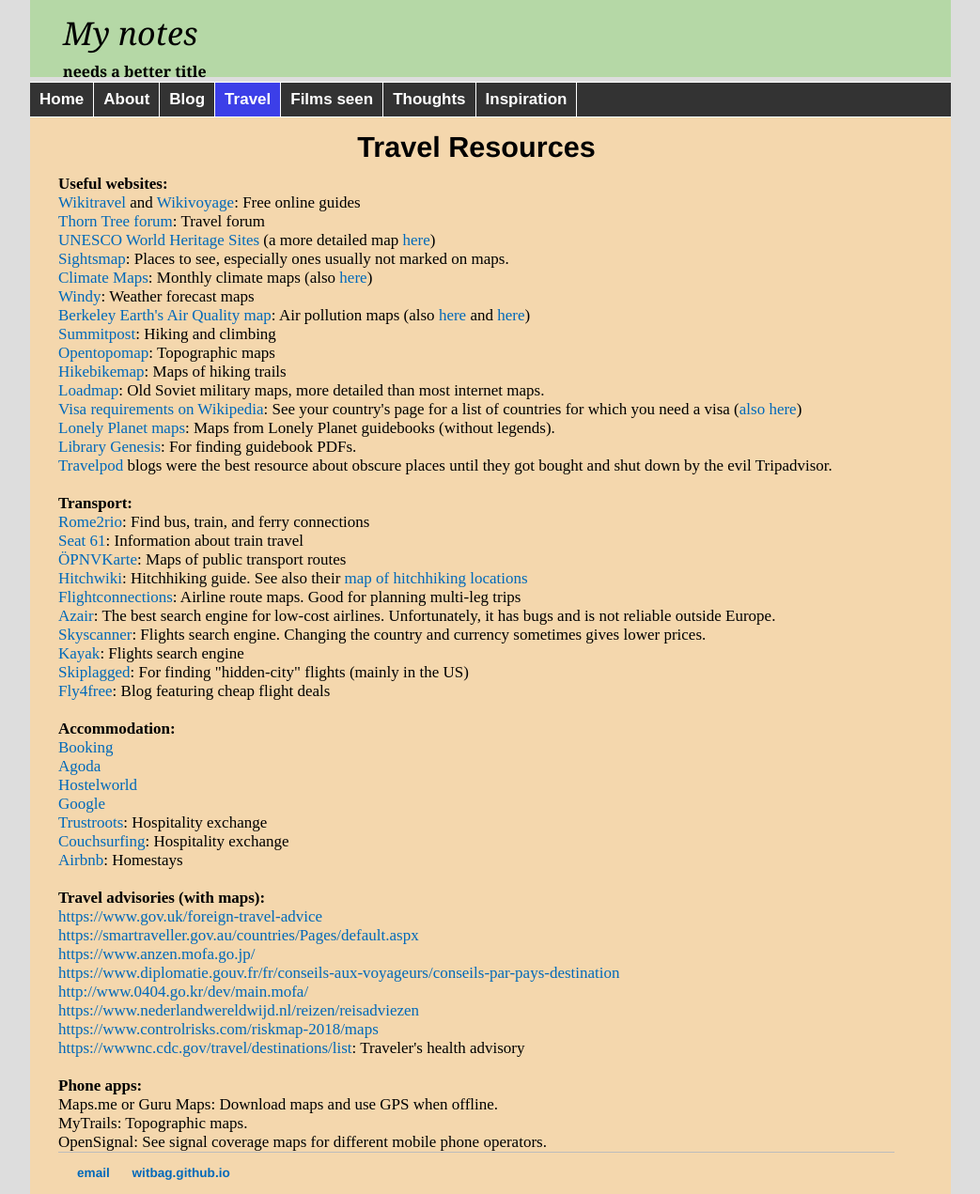
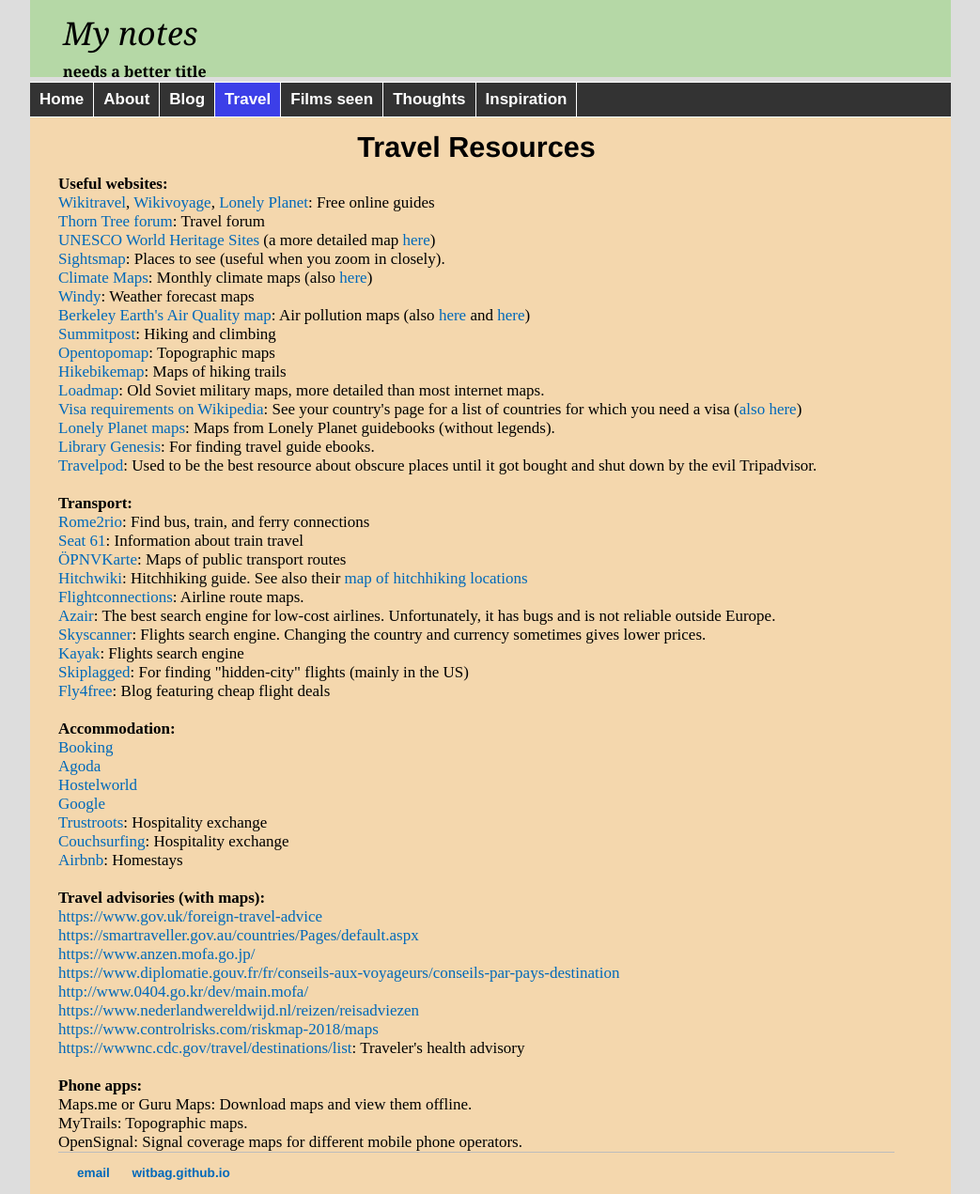
Before and after one commit to witbag/witbag.github.io, a Jekyll site: the page built from travel/resources.html, in a window 1280 px wide. Shown: the whole page at 94% size, without its empty margins (118-1161 px from the left). Built offline with Jekyll 4.4.1, drawn with Linux system fonts in a browser that asks for light colours.

Commit message:
Update resources.html

```diff
--- a/travel/resources.html
+++ b/travel/resources.html
@@ -9,10 +9,10 @@
 <center><h2>Travel Resources</h2></center>
 
 <a id="websites"></a><b>Useful websites:</b><br>
-<a href="https://wikitravel.org/en/Main_Page" target=_blank>Wikitravel</a> and <a href="https://en.wikivoyage.org/wiki/Main_Page" target=_blank>Wikivoyage</a>: Free online guides<br>
+<a href="https://wikitravel.org/en/Main_Page" target=_blank>Wikitravel</a>, <a href="https://en.wikivoyage.org/wiki/Main_Page" target=_blank>Wikivoyage</a>, <a href="https://www.lonelyplanet.com/places" target=_blank>Lonely Planet</a>: Free online guides<br>
 <a href="https://www.lonelyplanet.com/thorntree/welcome" target=_blank>Thorn Tree forum</a>: Travel forum<br>
 <a href="http://whc.unesco.org/en/list" target=_blank>UNESCO World Heritage Sites</a> (a more detailed map <a href="https://www.worldheritagesite.org/map" target=_blank>here</a>)<br>
-<a href="http://www.sightsmap.com/" target=_blank>Sightsmap</a>: Places to see, especially ones usually not marked on maps.<br>
+<a href="http://www.sightsmap.com/" target=_blank>Sightsmap</a>: Places to see (useful when you zoom in closely).<br>
 <a href="http://climatemaps.romgens.com/" target=_blank>Climate Maps</a>: Monthly climate maps (also <a href="https://climatereanalyzer.org/reanalysis/monthly_maps/index.php" target=_blank>here</a>)<br>
 <a href="https://www.windy.com/-Temperature-temp" target=_blank>Windy</a>: Weather forecast maps<br>
 <a href="http://berkeleyearth.org/air-quality-real-time-map/" target=_blank>Berkeley Earth's Air Quality map</a>: Air pollution maps (also <a href="https://www.airvisual.com/air-quality-map" target=_blank>here</a> and <a href="http://maps.who.int/airpollution" target=_blank>here</a>)<br>
@@ -22,15 +22,15 @@
 <a href="http://loadmap.net/en" target=_blank>Loadmap</a>: Old Soviet military maps, more detailed than most internet maps.<br>
 <a href="https://en.wikipedia.org/wiki/Template:Visa_requirements" target=_blank>Visa requirements on Wikipedia</a>: See your country's page for a list of countries for which you need a visa (<a href="https://www.koreanair.com/global/en/traveling/airport-check-in/visas-passports-immigration-regulation0/timaticweb/" target=_blank>also here</a>)<br>
 <a href="http://media.lonelyplanet.com/ebookmaps/" target=_blank>Lonely Planet maps</a>: Maps from Lonely Planet guidebooks (without legends).<br>
-<a href="http://gen.lib.rus.ec/" target=_blank>Library Genesis</a>: For finding guidebook PDFs.<br>
-<a href="http://travelpod.com" target=_blank>Travelpod</a> blogs were the best resource about obscure places until they got bought and shut down by the evil Tripadvisor.<br>
+<a href="http://gen.lib.rus.ec/" target=_blank>Library Genesis</a>: For finding travel guide ebooks.<br>
+<a href="http://travelpod.com" target=_blank>Travelpod</a>: Used to be the best resource about obscure places until it got bought and shut down by the evil Tripadvisor.<br>
 <br>
 <a id="transp"></a><b>Transport:</b><br>
 <a href="https://www.rome2rio.com" target=_blank>Rome2rio</a>: Find bus, train, and ferry connections<br>
 <a href="https://www.seat61.com" target=_blank>Seat 61</a>: Information about train travel<br>
 <a href="https://www.öpnvkarte.de" target=_blank>ÖPNVKarte</a>: Maps of public transport routes<br>
 <a href="http://hitchwiki.org/en/Main_Page" target=_blank>Hitchwiki</a>: Hitchhiking guide. See also their <a href="http://hitchwiki.org/maps/" target=_blank>map of hitchhiking locations</a><br>
-<a href="https://www.flightconnections.com" target=_blank>Flightconnections</a>: Airline route maps. Good for planning multi-leg trips<br>
+<a href="https://www.flightconnections.com" target=_blank>Flightconnections</a>: Airline route maps.<br>
 <a href="http://www.azair.eu" target=_blank>Azair</a>: The best search engine for low-cost airlines. Unfortunately, it has bugs and is not reliable outside Europe.<br>
 <a href="https://www.skyscanner.com" target=_blank>Skyscanner</a>: Flights search engine. Changing the country and currency sometimes gives lower prices.<br>
 <a href="https://www.kayak.com/flights" target=_blank>Kayak</a>: Flights search engine<br>
@@ -57,6 +57,6 @@
 <a href="https://wwwnc.cdc.gov/travel/destinations/list" target=_blank>https://wwwnc.cdc.gov/travel/destinations/list</a>: Traveler's health advisory<br>
 <br>
 <a id="phone"></a><b>Phone apps:</b><br>
-Maps.me or Guru Maps: Download maps and use GPS when offline.<br>
+Maps.me or Guru Maps: Download maps and view them offline.<br>
 MyTrails: Topographic maps.<br>
-OpenSignal: See signal coverage maps for different mobile phone operators.<br>
+OpenSignal: Signal coverage maps for different mobile phone operators.<br>
```
